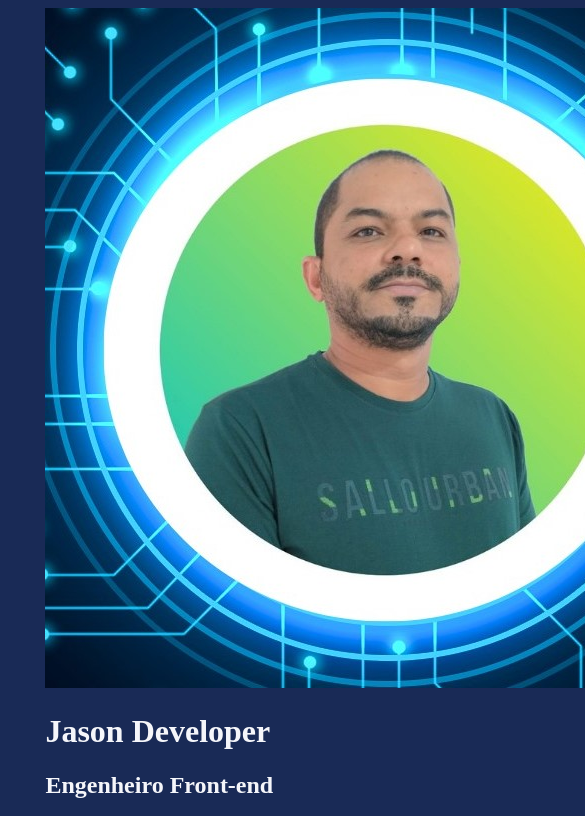
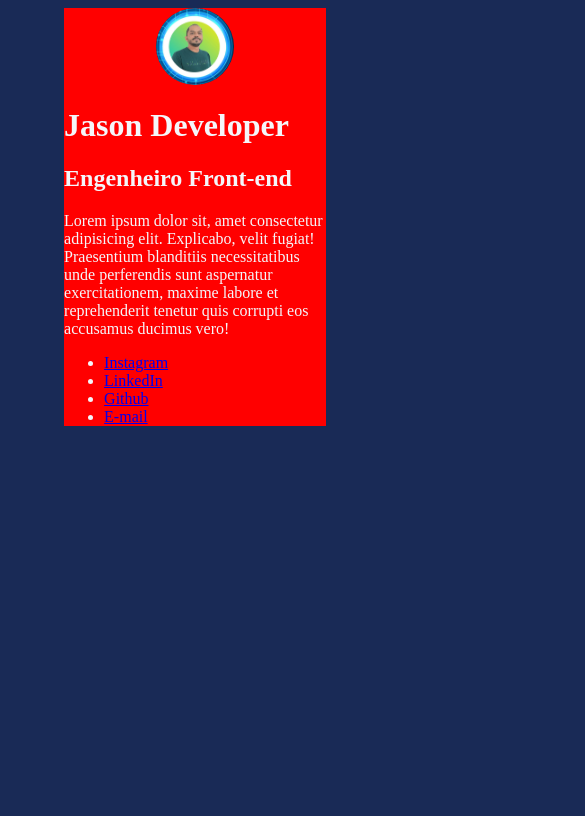
Before and after one commit to jasonrn36/curso-front-end, a website: page index.html in a window 390 px wide. Shown: the top 816 px of the page, 585 px wide, since content can reach past the window. Drawn offline with nearby package versions, Linux system fonts and the light colour scheme; files that its build step writes are made by us from their sources.

Commit message:
modify breakpoints in the page

```diff
--- a/src/styles/main.less
+++ b/src/styles/main.less
@@ -1,6 +1,7 @@
 @import "variables.less";
 @breakpointMobile: ~"(max-width: 767px)";
-@breakpointTablet: ~"(max-width: 1023px)";
+@breakpointTablet: ~"(min-width: 768px) and (max-width: 1023px)";
+@breakpointDesktop: ~"(min-width: 1024px) and (max-width: 1920px)";
 
 body {
     background-color: @colorBackgound;
@@ -14,14 +15,33 @@ body {
     width: 100%;
     margin: 0 auto;
 
-      // Apply styles in differents small screens
-  @media @breakpointMobile {
-    max-width: 70%;
+    img {
+
+        margin: 0 auto;
+        display: block;
+
+        //Effect to cut border in image
+        max-width: 30%; /* Precisa ser um quadrado */
+        border-radius: 50%;
+    }
+
+        // Apply styles in differents small screens
+  @media @breakpointDesktop {
+    max-width: 80%;
+    background-color: rgb(47, 255, 0);
   }
 
         // Apply styles in differents small screens
   @media @breakpointTablet {
     max-width: 80%;
+    background-color: yellow;
+  }
+      // Apply styles in differents small screens
+  @media @breakpointMobile {
+    max-width: 70%;
+    background-color: red;
   }
 
+
+
 }
```
